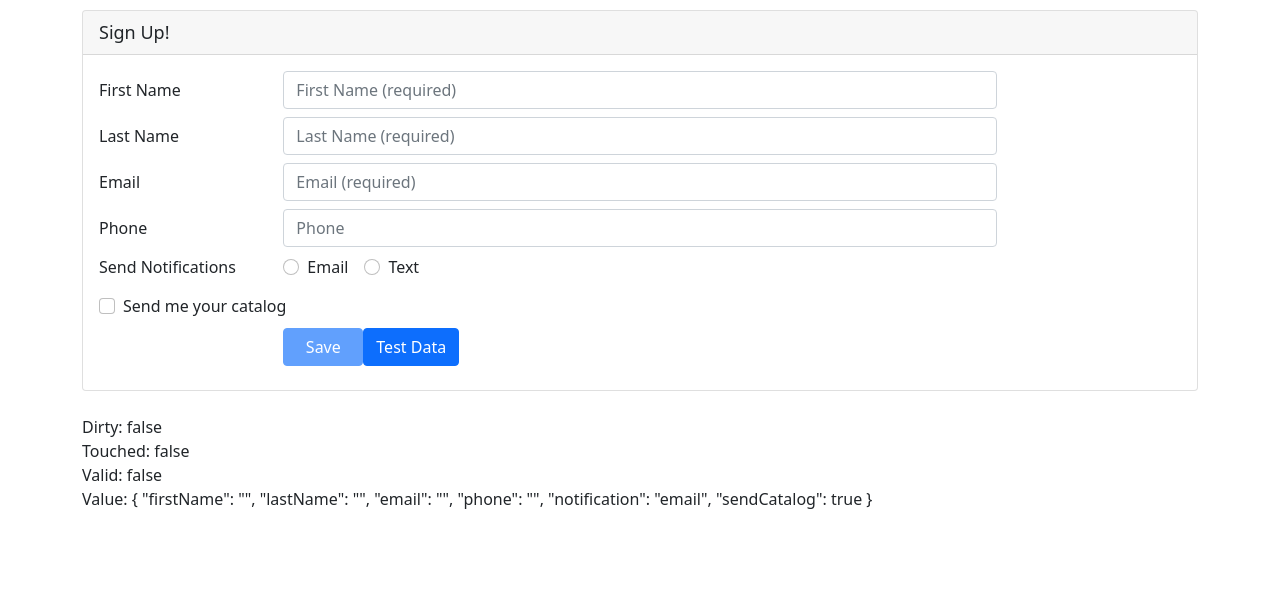
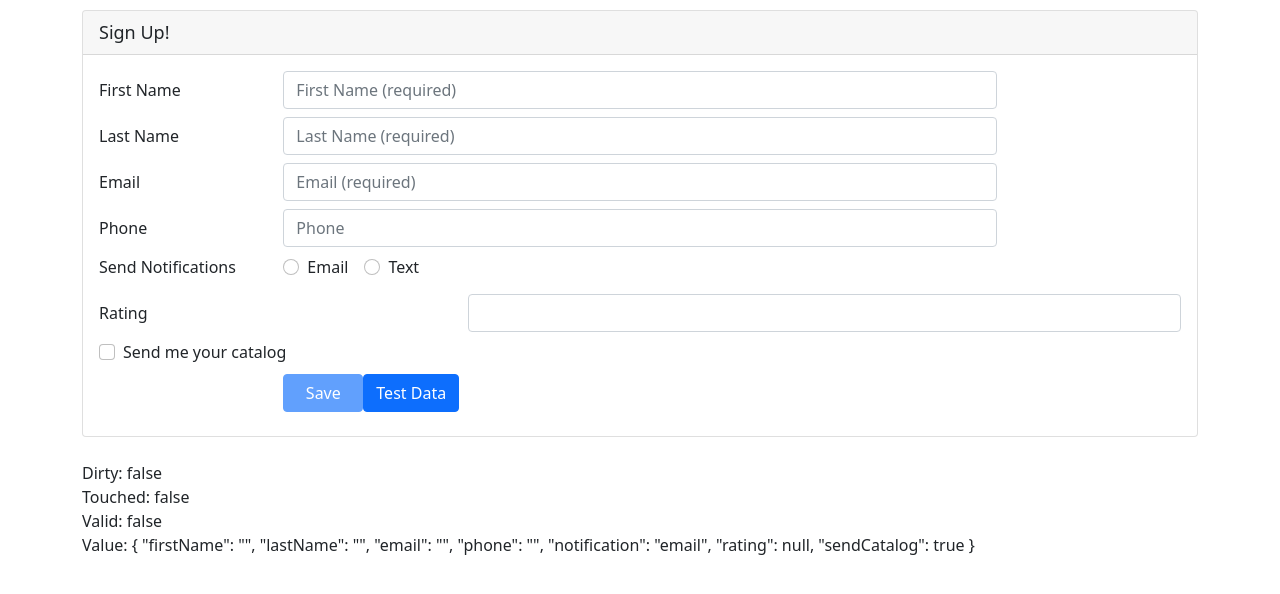
Before and after one commit to Dilan-Lakshitha/Reactive-Forms, an Angular app: page / in a window 1280 px wide. Shown: the top 594 px of the page. Built offline with nearby package versions, Linux system fonts and the light colour scheme.

Commit message:
custom validation

```diff
--- a/src/app/customers/customer.component.html
+++ b/src/app/customers/customer.component.html
@@ -113,6 +113,25 @@
                      (click)="setNotifaction('text')">Text
             </label>
           </div>
+        </div>
+      </div>
+
+      <div class="form-group row mb-2">
+        <label class="col-md col-form-label"
+               for="ratingId">Rating</label>
+        <div class="col-md-8">
+          <input class="form-control"
+                 id="ratingId"
+                 type="number"
+                 formControlName="rating"
+                 [ngClass]="{'is-invalid':(customerForm.get('rating')?.touched ||
+                                                      customerForm.get('rating')?.dirty) &&
+                                                      !customerForm.get('rating')?.valid}" />
+          <span class="invalid-feedback">
+            <span *ngIf="customerForm.get('rating')?.errors?.range">
+              Please rate your experience form 1 to 5.
+            </span>
+          </span>
         </div>
       </div>
 
--- a/src/app/customers/customer.component.ts
+++ b/src/app/customers/customer.component.ts
@@ -1,7 +1,15 @@
 import { Component, OnInit } from '@angular/core';
-import { FormBuilder, FormControl, FormGroup, Validators} from '@angular/forms';
+import { AbstractControl, FormBuilder, FormControl, FormGroup, Validators} from '@angular/forms';
 
 import { Customer } from './customer';
+
+//this fuction can use any component on other part of application
+function ratingRange(c:AbstractControl):{[key:string]:boolean}|null{
+  if(c.value !==null&&(isNaN(c.value)||c.value<1||c.value>5)){
+    return{'range':true};
+  }
+  return null;
+}
 
 @Component({
   selector: 'app-customer',
@@ -23,6 +31,7 @@
       email: ['', [Validators.required, Validators.email]],
       phone: '',
       notification: 'email',
+      rating:[null,ratingRange],
       sendCatalog: true
     })
 
```
Lines whose indentation alone changed are shown as unchanged.
